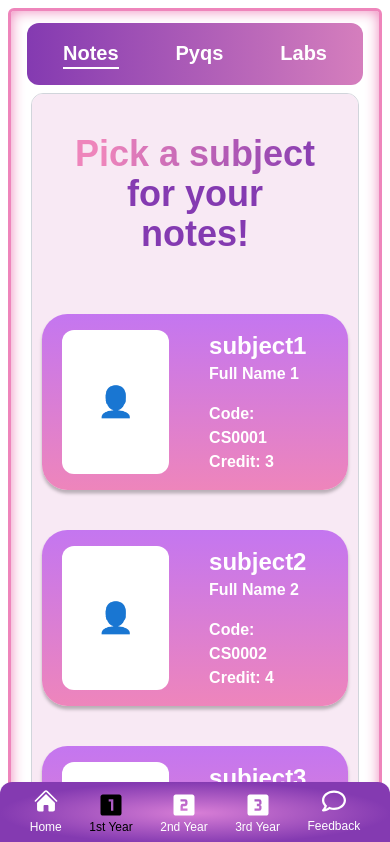
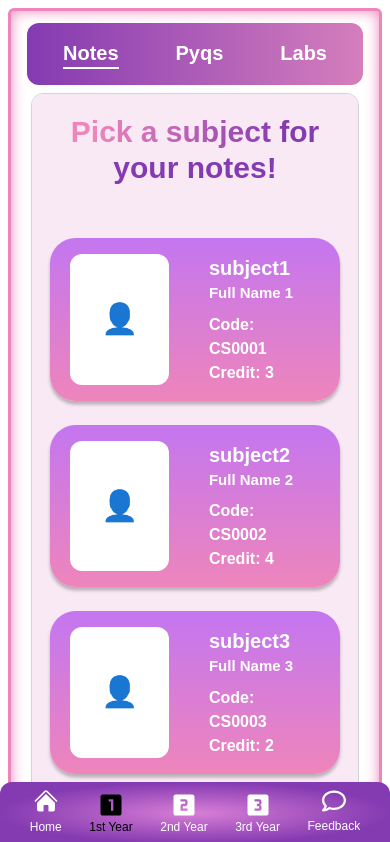
Before and after one commit to Soumyadipmaity1/k-prep, a Next.js app: page /cse-notes/1st-year/schemeB in a window 390 px wide. Shown: the top 842 px of the page. Built offline with nearby package versions, Linux system fonts and the light colour scheme; a web font is replaced by a local one.

Commit message:
refactor: Update SchemeB page layout and styling

```diff
--- a/src/app/cse-notes/1st-year/schemeB/page.tsx
+++ b/src/app/cse-notes/1st-year/schemeB/page.tsx
@@ -1,13 +1,13 @@
-import SubjectButton from "@/components/Subjects/1st-year/SchemeBSubject";
+import SchemeASubject from "@/components/Subjects/1st-year/SchemeASub";
 
-const SchemeB = () => {
+const SchemeB= () => {
     return (
-        <div className="w-full h-full bg-[#f8e9f4] overflow-y-auto border rounded-xl border-gray-300">
-          <div className="max-h-screen font-bold p-10">
-<h1 className=" text-center text-4xl"><span className="modal-text">Pick a subject for your notes!</span></h1>
+        <div className=" w-full sm:w-full h-full bg-[#f8e9f4] overflow-y-auto border rounded-xl recommended-scrollbar border-gray-300">
+          <div className="max-h-screen font-bold sm:p-10 p-5">
+<h1 className=" text-center sm:text-4xl text-3xl"><span className="modal-text">Pick a subject for your notes!</span></h1>
 <div className="mt-10">
 
-  <SubjectButton/>
+  <SchemeASubject/>
 </div>
 
           </div>
```
